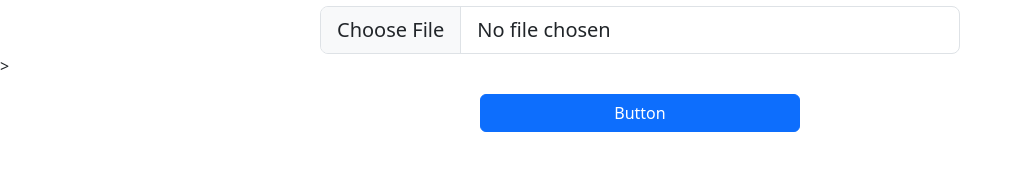
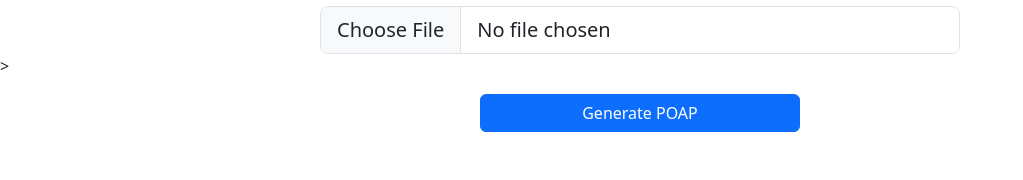
Before and after one commit to SR-005/RollCall3, a Flask app: page / in a window 1280 px wide. Shown: the part 808-988 px from the top of the page, without its empty margins (0-1023 px from the left). Run offline with Flask 3, Linux system fonts and the light colour scheme.

Commit message:
button changes

```diff
--- a/templates/index.html
+++ b/templates/index.html
@@ -80,7 +80,7 @@
                 <input class="form-control form-control-lg w-50 mx-auto" id="formFileLg" name="zoomreport" type="file" accept=".csv, application/vnd.ms-excel, application/vnd.openxmlformats-officedocument.spreadsheetml.sheet">>
             </div>
             <div class="d-flex justify-content-center mt-3 mb-5">
-                <button class="btn btn-primary w-25" type="submit">Button</button>
+                <button class="btn btn-primary w-25" type="submit">Generate POAP</button>
             </div>
         </div>
     </form>
```
Also changed, not shown: static/style.css (line endings or trailing spaces).
